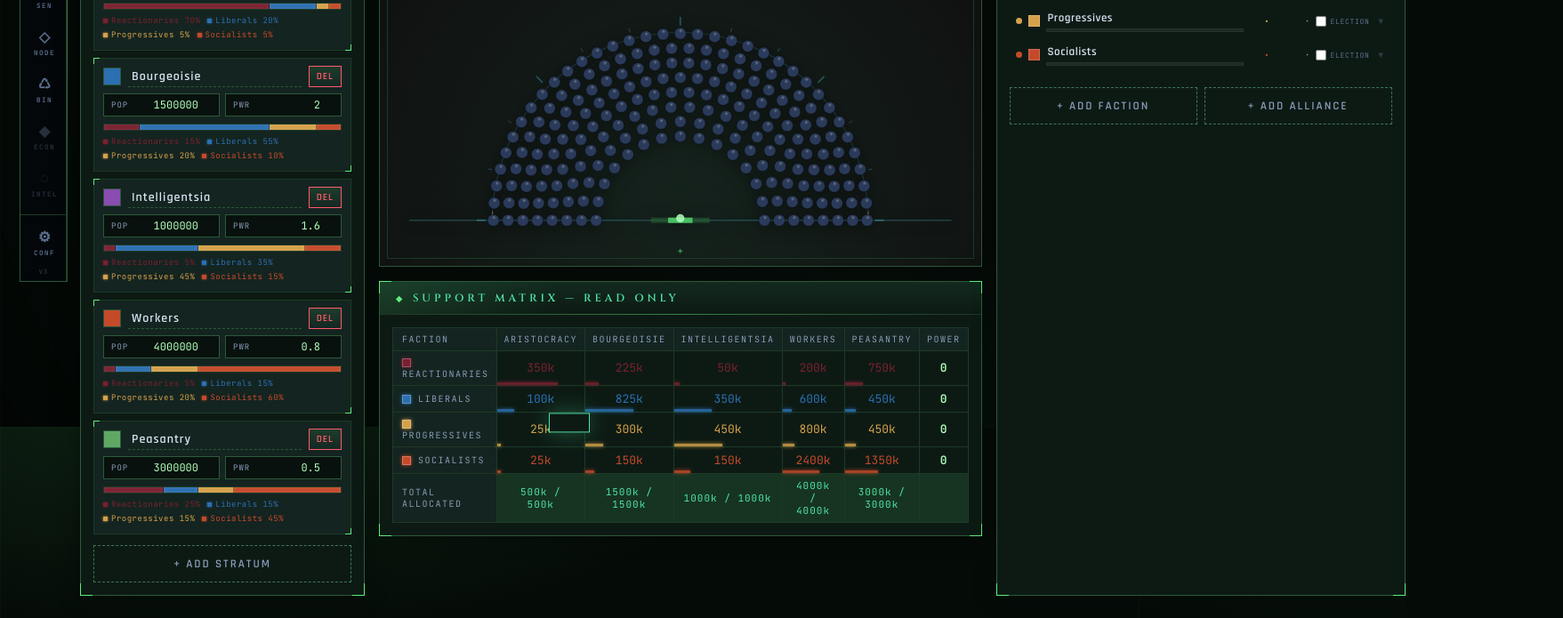
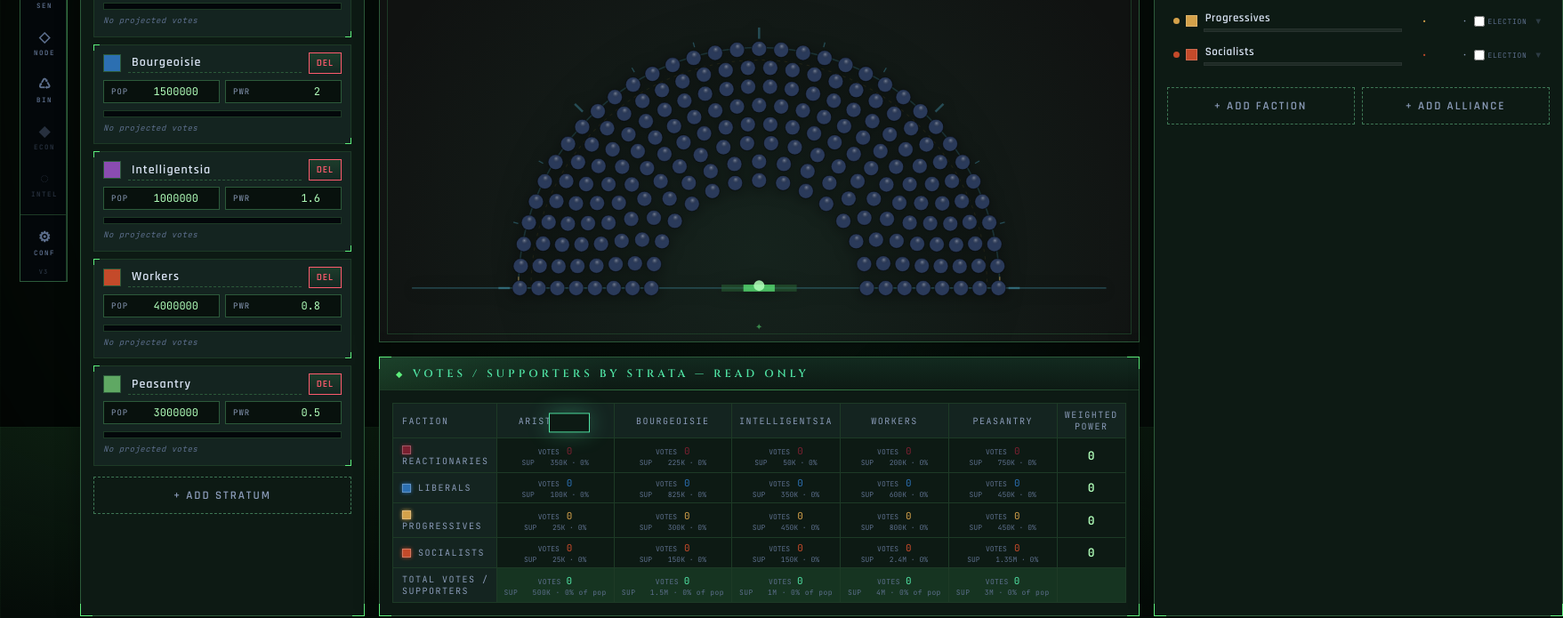
Before and after one commit to weiwsc/parl, a React (Vite) app: page / in a window 1280 px wide. Shown: the part 320-1015 px from the top of the page at 89% size, 1757 px wide, since content can reach past the window. Built offline with nearby package versions, Linux system fonts and the light colour scheme.

Commit message:
voting info display update

```diff
--- a/src/components/Layout.tsx
+++ b/src/components/Layout.tsx
@@ -83,7 +83,8 @@ export function Sidebar() {
     state.trash.strata.length
     + state.trash.factions.length
     + state.trash.alliances.length
-    + state.trash.regions.length;
+    + state.trash.regions.length
+    + state.trash.elections.length;
 
   const setModule = (id: string) =>
     updateState(s => { s.ui.tab = id; return s; });
--- a/src/components/Projection.tsx
+++ b/src/components/Projection.tsx
@@ -1,10 +1,8 @@
 import { useAppContext } from '../store';
 import {
   arrangeSeats,
+  computeStratumElectionTotals,
   fmtFull,
-  getComputedFactionStratumSupport,
-  getComputedStratumPopulation,
-  stratumTotalSupport,
 } from '../utils/compute';
 import type { ProjectionResult } from '../models/types';
 import { useLang } from '../utils/localization';
@@ -346,24 +344,23 @@ export function SupportMatrix({ projection }: ProjectionProps) {
 
   if (state.factions.length === 0 || state.strata.length === 0) {
     return (
-        <Panel title="Support Matrix &mdash; Read Only" bodyClassName="no-scroll">
+        <Panel title="Votes / Supporters By Strata &mdash; Read Only" bodyClassName="no-scroll">
           <EmptyState>Requires both strata and factions.</EmptyState>
         </Panel>
     );
   }
 
-  const totals = state.strata.map(s => stratumTotalSupport(state, s));
-  const populations = state.strata.map(s => getComputedStratumPopulation(state, s));
+  const stratumTotals = computeStratumElectionTotals(state, { randomize: false });
 
   return (
-      <Panel title="Support Matrix &mdash; Read Only" bodyClassName="matrix-wrap no-scroll">
+      <Panel title="Votes / Supporters By Strata &mdash; Read Only" bodyClassName="matrix-wrap no-scroll">
         <TableSurface>
           <table className="matrix">
             <thead>
             <tr>
               <th className="faction-col">Faction</th>
               {state.strata.map(s => <th key={s.id} title={s.name}>{s.name}</th>)}
-              <th>Power</th>
+              <th title="Votes multiplied by strata political power">Weighted Power</th>
             </tr>
             </thead>
 
@@ -382,20 +379,22 @@ export function SupportMatrix({ projection }: ProjectionProps) {
                       {f.name}
                     </th>
 
-                    {state.strata.map((s, j) => {
-                      const v = getComputedFactionStratumSupport(state, f.id, s.id);
-                      const population = populations[j];
-                      const pct = population > 0 ? Math.min(100, (v / population) * 100) : v > 0 ? 100 : 0;
+                    {state.strata.map(s => {
+                      const vote = stratumTotals.votesByFactionByStratum[f.id]?.[s.id] || 0;
+                      const support = stratumTotals.supportByFactionByStratum[f.id]?.[s.id] || 0;
+                      const totalVote = stratumTotals.totalVotesByStratum[s.id] || 0;
+                      const pct = totalVote > 0 ? Math.min(100, (vote / totalVote) * 100) : vote > 0 ? 100 : 0;
 
                       return (
                           <td
                               key={s.id}
                               className="cell-support"
                               style={{ color: f.color }}
-                              title={`${fmtFull(v)} / ${fmtFull(population)}`}
+                              title={`${fmtFull(vote)} votes / ${fmtFull(support)} supporters`}
                           >
                             <div className="cell-bar" style={{ width: `${pct}%` }}></div>
-                            <span className="cell-val">{(v / 1000).toFixed(0)}k</span>
+                            <span className="cell-val"><span className="cell-label">Votes</span>{fmtMatrixNumber(vote)}</span>
+                            <span className="cell-sub"><span className="cell-label">Sup</span>{fmtMatrixNumber(support)} · {fmtMatrixPercent(pct)}</span>
                           </td>
                       );
                     })}
@@ -406,14 +405,18 @@ export function SupportMatrix({ projection }: ProjectionProps) {
             })}
 
             <tr className="totals">
-              <th className="faction-col">Total Allocated</th>
-              {state.strata.map((s, j) => {
-                const population = populations[j];
-                const isOver = totals[j] > population;
+              <th className="faction-col">Total Votes / Supporters</th>
+              {state.strata.map(s => {
+                const vote = stratumTotals.totalVotesByStratum[s.id] || 0;
+                const support = stratumTotals.totalSupportByStratum[s.id] || 0;
+                const population = stratumTotals.populationByStratum[s.id] || 0;
+                const isOver = support > population;
+                const votePct = population > 0 ? vote / population * 100 : vote > 0 ? 100 : 0;
 
                 return (
                     <td key={s.id} style={{ color: isOver ? 'var(--danger)' : '' }}>
-                      {(totals[j] / 1000).toFixed(0)}k / {(population / 1000).toFixed(0)}k
+                      <span className="cell-val"><span className="cell-label">Votes</span>{fmtMatrixNumber(vote)}</span>
+                      <span className="cell-sub"><span className="cell-label">Sup</span>{fmtMatrixNumber(support)} · {fmtMatrixPercent(votePct)} of pop</span>
                     </td>
                 );
               })}
@@ -425,3 +428,33 @@ export function SupportMatrix({ projection }: ProjectionProps) {
       </Panel>
   );
 }
+
+function fmtMatrixNumber(value: number): string {
+  if (!Number.isFinite(value)) return '0';
+  const abs = Math.abs(value);
+  if (abs < 1000) return String(Math.round(value));
+
+  const units = [
+    { threshold: 1_000_000_000, suffix: 'B' },
+    { threshold: 1_000_000, suffix: 'M' },
+    { threshold: 1_000, suffix: 'K' },
+  ];
+  const unit = units.find(item => abs >= item.threshold)!;
+  const scaled = value / unit.threshold;
+  const maxDigits = Math.abs(scaled) < 10 ? 3 : Math.abs(scaled) < 100 ? 3 : 3;
+
+  return `${formatSignificant(scaled, maxDigits)}${unit.suffix}`;
+}
+
+function fmtMatrixPercent(value: number): string {
+  if (!Number.isFinite(value)) return '0%';
+  const abs = Math.abs(value);
+  const digits = abs > 0 && abs < 10 ? 1 : 0;
+  return `${value.toFixed(digits).replace(/\.0$/, '')}%`;
+}
+
+function formatSignificant(value: number, maxSignificantDigits: number): string {
+  return new Intl.NumberFormat('en', {
+    maximumSignificantDigits: maxSignificantDigits,
+  }).format(value);
+}
--- a/src/components/Strata.tsx
+++ b/src/components/Strata.tsx
@@ -1,8 +1,9 @@
+import { useMemo } from 'react';
 import { useAppContext, uid } from '../store';
 import {
+  computeStratumElectionTotals,
   fmtCount,
   fmtFull,
-  getComputedFactionStratumSupport,
   getComputedStratumPopulation,
   hasRegionalPopulationData,
   stratumTotalSupport,
@@ -15,6 +16,7 @@ import { Panel } from './ui/Panel';
 
 interface StratumCardProps {
   stratum: Stratum;
+  electionTotals: ReturnType<typeof computeStratumElectionTotals>;
 }
 
 interface Segment {
@@ -33,13 +35,12 @@ interface Legend {
   isUnaligned?: boolean;
 }
 
-function StratumCard({ stratum }: StratumCardProps) {
+function StratumCard({ stratum, electionTotals }: StratumCardProps) {
   const { state, updateState, showToast } = useAppContext();
 
   const population = getComputedStratumPopulation(state, stratum);
   const usesRegionalPopulation = hasRegionalPopulationData(state);
   const totalSup = stratumTotalSupport(state, stratum);
-  const denom = Math.max(population, totalSup, 1);
   const overAllocated = totalSup > population;
 
   const updateStratum = (field: keyof Stratum, value: string) => {
@@ -80,26 +81,18 @@ function StratumCard({ stratum }: StratumCardProps) {
     showToast('Stratum moved to bin');
   };
 
-  const computedUnaligned = Math.max(0, population - totalSup);
+  const totalVote = electionTotals.totalVotesByStratum[stratum.id] || 0;
   const segments: Segment[] = [];
   const legends: Legend[] = [];
 
   state.factions.forEach(f => {
-    const v = getComputedFactionStratumSupport(state, f.id, stratum.id);
+    const v = electionTotals.votesByFactionByStratum[f.id]?.[stratum.id] || 0;
     if (v > 0) {
-      const segPct = (v / denom) * 100;
-      const popPct = population > 0 ? (v / population) * 100 : 0;
-      segments.push({ color: f.color, name: f.name, width: segPct, pct: popPct, v });
-      legends.push({ color: f.color, name: f.name, pct: popPct });
+      const votePct = totalVote > 0 ? (v / totalVote) * 100 : 0;
+      segments.push({ color: f.color, name: f.name, width: votePct, pct: votePct, v });
+      legends.push({ color: f.color, name: f.name, pct: votePct });
     }
   });
-
-  if (!overAllocated && computedUnaligned > 0) {
-    const segPct = (computedUnaligned / denom) * 100;
-    const popPct = population > 0 ? (computedUnaligned / population) * 100 : 0;
-    segments.push({ isUnaligned: true, width: segPct, pct: popPct, v: computedUnaligned });
-    legends.push({ isUnaligned: true, pct: popPct });
-  }
 
   return (
     <div className="item stratum-card">
@@ -154,7 +147,7 @@ function StratumCard({ stratum }: StratumCardProps) {
               key={i}
               className="seg"
               style={{ background: seg.color, color: seg.color, width: `${seg.width.toFixed(2)}%` }}
-              title={`${seg.name}: ${fmtFull(seg.v)} (${seg.pct.toFixed(1)}% of ${fmtCount(population)})`}
+              title={`${seg.name}: ${fmtFull(seg.v)} votes (${seg.pct.toFixed(1)}% of ${fmtCount(totalVote)} stratum vote)`}
             ></span>
           )
         ))}
@@ -169,7 +162,7 @@ function StratumCard({ stratum }: StratumCardProps) {
             </span>
           )
         )) : (
-          !overAllocated && <span className="empty-leg">No support assigned</span>
+          !overAllocated && <span className="empty-leg">No projected votes</span>
         )}
         {overAllocated && (
           <span className="over-warn" title="Sum of supporters exceeds population">⚠ over by {fmtCount(totalSup - population)}</span>
@@ -182,6 +175,7 @@ function StratumCard({ stratum }: StratumCardProps) {
 export function StrataList() {
   const { state, updateState } = useAppContext();
   const t = useLang();
+  const electionTotals = useMemo(() => computeStratumElectionTotals(state, { randomize: false }), [state]);
 
   const addStratum = () => {
     updateState((s) => {
@@ -199,7 +193,9 @@ export function StrataList() {
         <EmptyState>No strata defined.</EmptyState>
       ) : (
         <ListSurface>
-          {state.strata.map(stratum => <StratumCard key={stratum.id} stratum={stratum} />)}
+          {state.strata.map(stratum => (
+            <StratumCard key={stratum.id} stratum={stratum} electionTotals={electionTotals} />
+          ))}
         </ListSurface>
       )}
       <button className="add-btn" onClick={addStratum}>+ {t("add_strata")}</button>
--- a/src/game/parliament/projection.ts
+++ b/src/game/parliament/projection.ts
@@ -55,6 +55,14 @@ export interface RegionElectionBreakdown {
   unalignedPopulation: number;
   strata: RegionElectionStratumBreakdown[];
   votes: Record<string, number>;
+}
+
+export interface StratumElectionTotals {
+  votesByFactionByStratum: Record<string, Record<string, number>>;
+  supportByFactionByStratum: Record<string, Record<string, number>>;
+  totalVotesByStratum: Record<string, number>;
+  totalSupportByStratum: Record<string, number>;
+  populationByStratum: Record<string, number>;
 }
 
 export class StrataSupportPowerModel implements PoliticalPowerModel {
@@ -324,6 +332,62 @@ export function computeRegionElectionBreakdowns(
   });
 }
 
+export function computeStratumElectionTotals(
+  state: AppState,
+  options: ElectionProjectionOptions = {}
+): StratumElectionTotals {
+  const supportByFactionByStratum = computeFactionStratumSupport(state);
+  const votesByFactionByStratum = Object.fromEntries(
+    state.factions.map(faction => [
+      faction.id,
+      Object.fromEntries(state.strata.map(stratum => [stratum.id, 0])),
+    ])
+  ) as Record<string, Record<string, number>>;
+  const totalVotesByStratum = Object.fromEntries(
+    state.strata.map(stratum => [stratum.id, 0])
+  ) as Record<string, number>;
+  const totalSupportByStratum = Object.fromEntries(
+    state.strata.map(stratum => [
+      stratum.id,
+      state.factions.reduce((sum, faction) => sum + (supportByFactionByStratum[faction.id]?.[stratum.id] || 0), 0),
+    ])
+  ) as Record<string, number>;
+  const populationByStratum = Object.fromEntries(
+    state.strata.map(stratum => [stratum.id, getComputedStratumPopulation(state, stratum)])
+  ) as Record<string, number>;
+
+  if (!hasRegionalElectionData(state)) {
+    return {
+      votesByFactionByStratum,
+      supportByFactionByStratum,
+      totalVotesByStratum,
+      totalSupportByStratum,
+      populationByStratum,
+    };
+  }
+
+  const regionBreakdowns = computeRegionElectionBreakdowns(state, options);
+  for (const breakdown of regionBreakdowns) {
+    for (const stratumBreakdown of breakdown.strata) {
+      for (const [factionId, votes] of Object.entries(stratumBreakdown.votes)) {
+        if (!votesByFactionByStratum[factionId]) continue;
+        votesByFactionByStratum[factionId][stratumBreakdown.stratumId] =
+          (votesByFactionByStratum[factionId][stratumBreakdown.stratumId] || 0) + votes;
+        totalVotesByStratum[stratumBreakdown.stratumId] =
+          (totalVotesByStratum[stratumBreakdown.stratumId] || 0) + votes;
+      }
+    }
+  }
+
+  return {
+    votesByFactionByStratum,
+    supportByFactionByStratum,
+    totalVotesByStratum,
+    totalSupportByStratum,
+    populationByStratum,
+  };
+}
+
 export function computeElectionProjection(
   state: AppState,
   options: ElectionProjectionOptions = {}
@@ -331,28 +395,12 @@ export function computeElectionProjection(
   if (!hasRegionalElectionData(state)) return defaultParliamentSystem.project(state);
 
   const participating = getParticipatingFactions(state);
-  const regionBreakdowns = computeRegionElectionBreakdowns(state, options);
-  const votesByFactionByStratum = Object.fromEntries(
-    participating.map(faction => [
-      faction.id,
-      Object.fromEntries(state.strata.map(stratum => [stratum.id, 0])),
-    ])
-  ) as Record<string, Record<string, number>>;
-
-  for (const breakdown of regionBreakdowns) {
-    for (const stratumBreakdown of breakdown.strata) {
-      for (const [factionId, votes] of Object.entries(stratumBreakdown.votes)) {
-        if (!votesByFactionByStratum[factionId]) continue;
-        votesByFactionByStratum[factionId][stratumBreakdown.stratumId] =
-          (votesByFactionByStratum[factionId][stratumBreakdown.stratumId] || 0) + votes;
-      }
-    }
-  }
+  const stratumTotals = computeStratumElectionTotals(state, options);
 
   const entries: ProjectionEntry[] = participating.map(faction => {
     const alliance = state.alliances?.find(a => a.factionIds.includes(faction.id));
     const power = state.strata.reduce((sum, stratum) => {
-      const votes = votesByFactionByStratum[faction.id]?.[stratum.id] || 0;
+      const votes = stratumTotals.votesByFactionByStratum[faction.id]?.[stratum.id] || 0;
       return sum + votes * Math.max(0, finiteNumber(stratum.power, 0));
     }, 0);
 
--- a/src/models/types.ts
+++ b/src/models/types.ts
@@ -376,6 +376,7 @@ export interface AppState {
     factions: TrashItem<Faction>[];
     alliances: TrashItem<Alliance>[];
     regions: TrashItem<MapRegion>[];
+    elections: TrashItem<HistoryEntry>[];
   };
   ui: {
     tab: 'sim' | 'hist' | 'trash' | 'alliances' | string;
--- a/src/store.tsx
+++ b/src/store.tsx
@@ -85,7 +85,7 @@ export function defaultState(language: Language = browserDefaultLanguage()): App
     factions,
     history: [],
     alliances: [],
-    trash: { strata: [], factions: [], alliances: [], regions: [] },
+    trash: { strata: [], factions: [], alliances: [], regions: [], elections: [] },
     ui: {
       tab: 'sim',
       language,
@@ -163,6 +163,7 @@ export function normalizeState(p: any): AppState {
       factions: p.trash && Array.isArray(p.trash.factions) ? p.trash.factions : [],
       alliances: p.trash && Array.isArray(p.trash.alliances) ? p.trash.alliances : [],
       regions: p.trash && Array.isArray(p.trash.regions) ? p.trash.regions : [],
+      elections: p.trash && Array.isArray(p.trash.elections) ? p.trash.elections : [],
     },
     ui: {
       tab: (p.ui && p.ui.tab) || 'sim',
--- a/src/styles/parliament.css
+++ b/src/styles/parliament.css
@@ -316,8 +316,8 @@
     color: var(--text);
     position: relative;
     padding: 2px 4px;
-    height: 28px;
-    min-width: 70px;
+    height: 34px;
+    min-width: 76px;
     cursor: help;
   }
   table.matrix td.cell-support .cell-bar {
@@ -328,7 +328,34 @@
     box-shadow: 0 0 4px currentColor;
     opacity: 0.85;
   }
-  table.matrix td.cell-support .cell-val { position: relative; z-index: 1; }
+  table.matrix .cell-val,
+  table.matrix .cell-sub {
+    position: relative;
+    z-index: 1;
+    display: block;
+    white-space: nowrap;
+  }
+  table.matrix .cell-val {
+    font-family: 'JetBrains Mono', monospace;
+    font-size: 11px;
+    line-height: 1.15;
+  }
+  table.matrix .cell-label {
+    display: inline-block;
+    min-width: 28px;
+    margin-right: 4px;
+    color: var(--text-mute);
+    font-size: 8px;
+    text-align: left;
+    text-transform: uppercase;
+  }
+  table.matrix .cell-sub {
+    margin-top: 2px;
+    font-family: 'JetBrains Mono', monospace;
+    font-size: 8px;
+    line-height: 1;
+    color: var(--text-mute);
+  }
   table.matrix td.cell-power {
     font-family: 'JetBrains Mono', monospace;
     color: var(--accent-hot); font-weight: 600;
@@ -337,7 +364,7 @@
     background: var(--grid-glow-1);
     font-family: 'JetBrains Mono', monospace;
     color: var(--cyan);
-    font-size: 11px; letter-spacing: 1px;
+    letter-spacing: 0.4px;
   }
 
   .current-parliament-grid {
--- a/src/utils/compute.ts
+++ b/src/utils/compute.ts
@@ -4,6 +4,7 @@ export {
   LargestRemainderSeatAllocator,
   computeProjection,
   computeElectionProjection,
+  computeStratumElectionTotals,
   factionPower,
   stratumTotalSupport,
   getComputedFactionStratumSupport,
--- a/src/utils/merge.ts
+++ b/src/utils/merge.ts
@@ -183,6 +183,7 @@ export function mergeAppState(base: AppState, local: AppState, remote: AppState)
       factions:  mergeById(base.trash.factions,  local.trash.factions,  remote.trash.factions),
       alliances: mergeById(base.trash.alliances, local.trash.alliances, remote.trash.alliances),
       regions:   mergeById(base.trash.regions ?? [], local.trash.regions ?? [], remote.trash.regions ?? []),
+      elections: mergeById(base.trash.elections ?? [], local.trash.elections ?? [], remote.trash.elections ?? []),
     },
     map: { regions: mergeById(base.map.regions, local.map.regions, remote.map.regions) },
     nodes: mergeNodeEditorState(base.nodes, local.nodes, remote.nodes),
```
Also changed, not shown: src/components/History.tsx (+26 -5 lines), src/components/Trash.tsx (+34 -1 lines).
